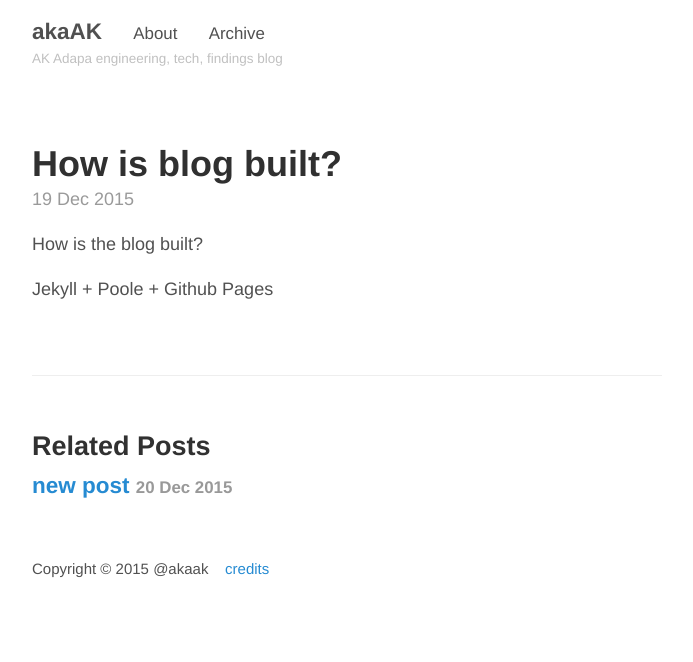
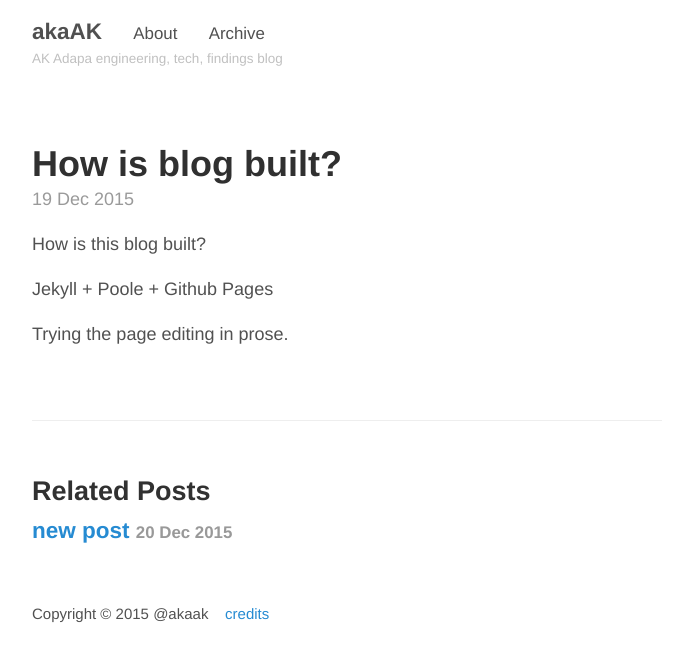
Before and after one commit to akaak/blog, a Jekyll site: the page built from _posts/2015-12-19-blog-with-poole.md, in a window 1280 px wide. Shown: the top 662 px of the page, without its empty margins (293-986 px from the left). Built offline with Jekyll 4.4.1, drawn with Linux system fonts in a browser that asks for light colours.

Commit message:
with prose.io

```diff
--- a/_posts/2015-12-19-blog-with-poole.md
+++ b/_posts/2015-12-19-blog-with-poole.md
@@ -1,8 +1,12 @@
 ---
 layout: post
-title: How is blog built?
+title: "How is blog built?"
+published: true
 ---
 
-How is the blog built?
+
+How is this blog built?
 
 Jekyll + Poole + Github Pages
+
+Trying the page editing in prose.
```
